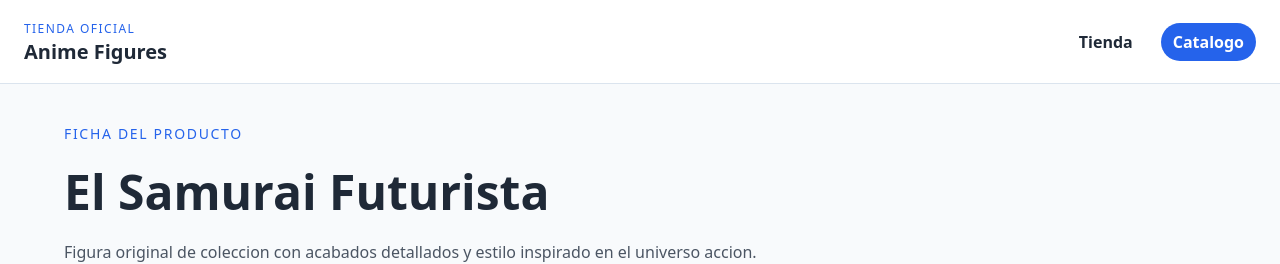
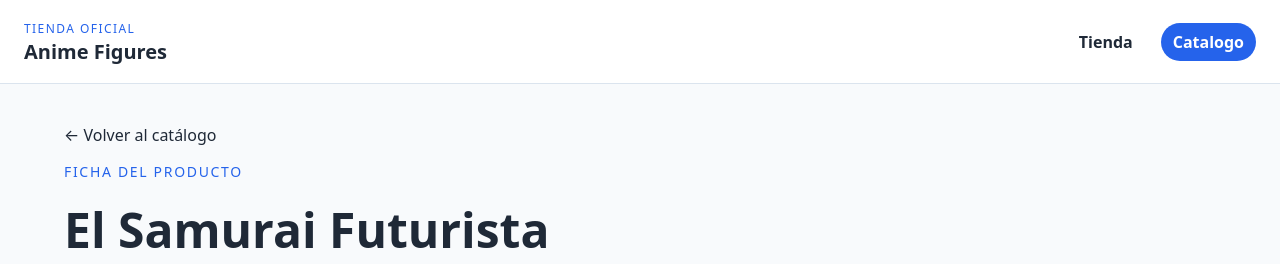
Before and after one commit to espejosara/clase13project, a React (Vite) app: page /products/1 in a window 1280 px wide. Shown: the top 264 px of the page. Built offline with nearby package versions, Linux system fonts and the light colour scheme.

Commit message:
Volver al catálogo” en ProductDetailPage.jsx

```diff
--- a/src/pages/ProductDetailPage/ProductDetailPage.jsx
+++ b/src/pages/ProductDetailPage/ProductDetailPage.jsx
@@ -1,4 +1,4 @@
-import { useParams } from 'react-router-dom'
+import { useParams, Link } from 'react-router-dom'
 import { mockProducts } from '../../data/mockProducts'
 import NotFoundPage from '../NotFoundPage/NotFoundPage'
 import './ProductDetailPage.css'
@@ -13,6 +13,9 @@ function ProductDetailPage() {
 
 	return (
 		<main className="product-detail-page">
+            <Link to="/products" className="product-detail-page__back">
+              ← Volver al catálogo
+            </Link>
 			<p className="product-detail-page__label">Ficha del producto</p>
 			<h1 className="product-detail-page__title">{product.name}</h1>
 			<p className="product-detail-page__intro">
```
